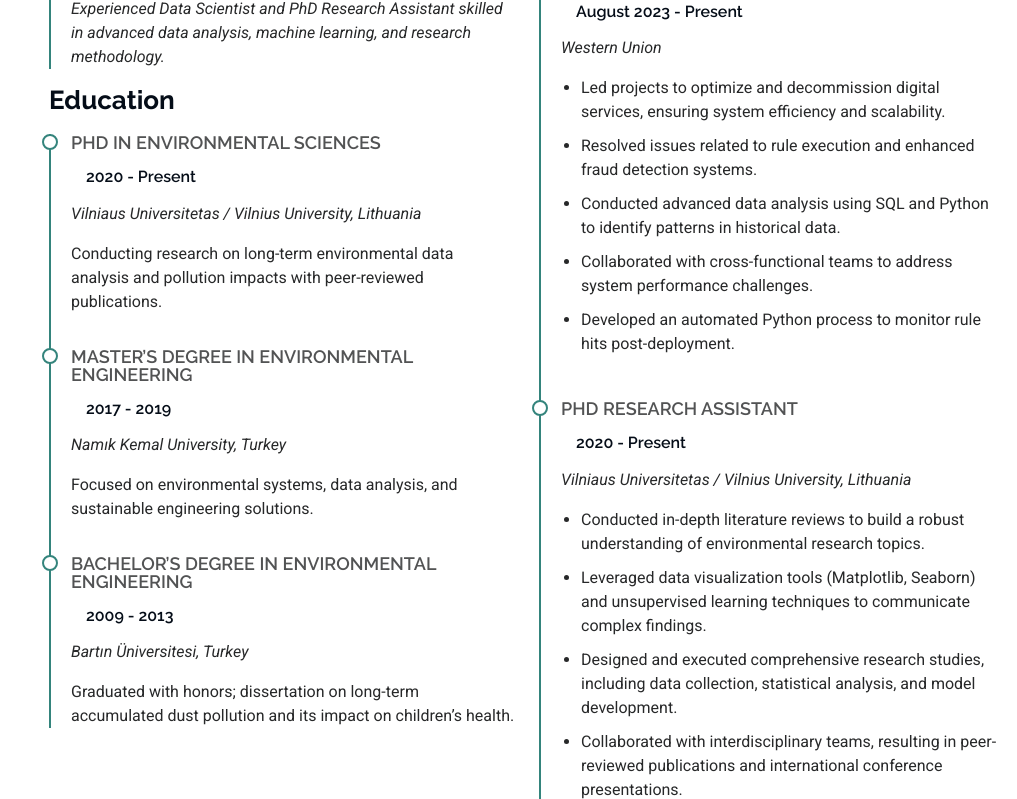
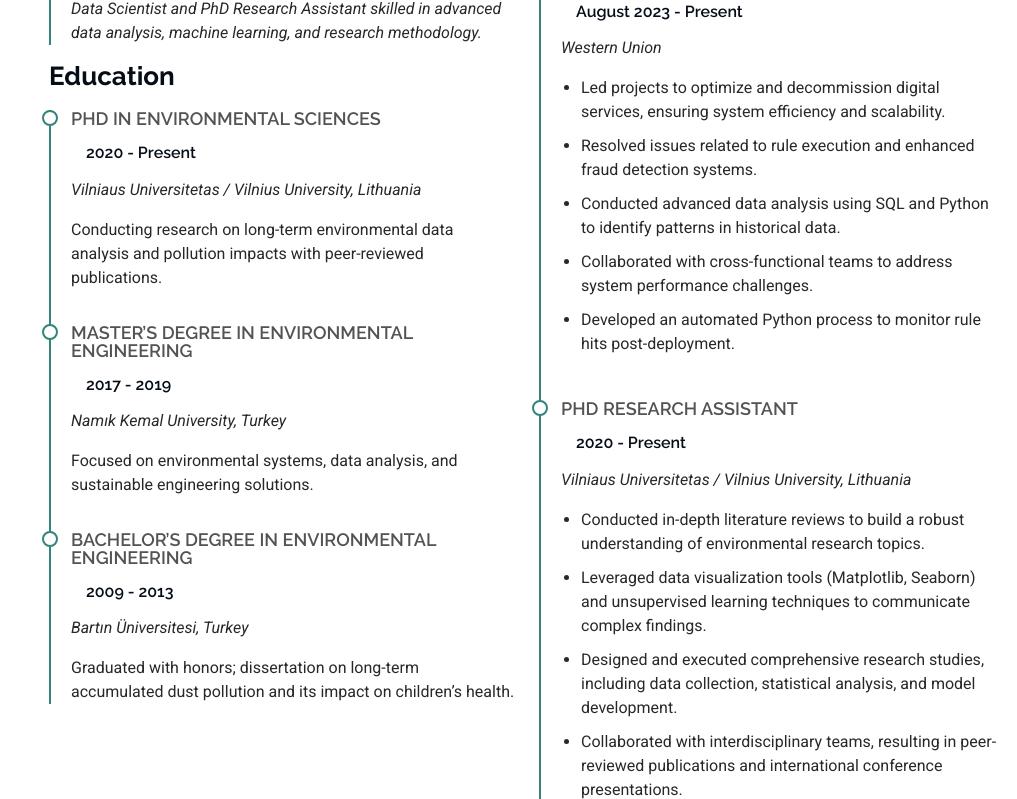
Before and after one commit to flyingriverhorse/dark-light-mode-website, a plain HTML site: page index.html in a window 1280 px wide. Shown: the part 1970-2769 px from the top of the page, without its empty margins (263-1280 px from the left). Drawn offline with Linux system fonts and the light colour scheme.

Commit message:
Update index.html

```diff
--- a/index.html
+++ b/index.html
@@ -181,7 +181,7 @@
             <h3 class="resume-title">Summary</h3>
             <div class="resume-item pb-0">
               <h4>Murat H. Unsal</h4>
-              <p><em>Experienced Data Scientist and PhD Research Assistant skilled in advanced data analysis, machine learning, and research methodology.</em></p>
+              <p><em>Data Scientist and PhD Research Assistant skilled in advanced data analysis, machine learning, and research methodology.</em></p>
             </div><!-- End Resume Item -->
 
             <h3 class="resume-title">Education</h3>
```
